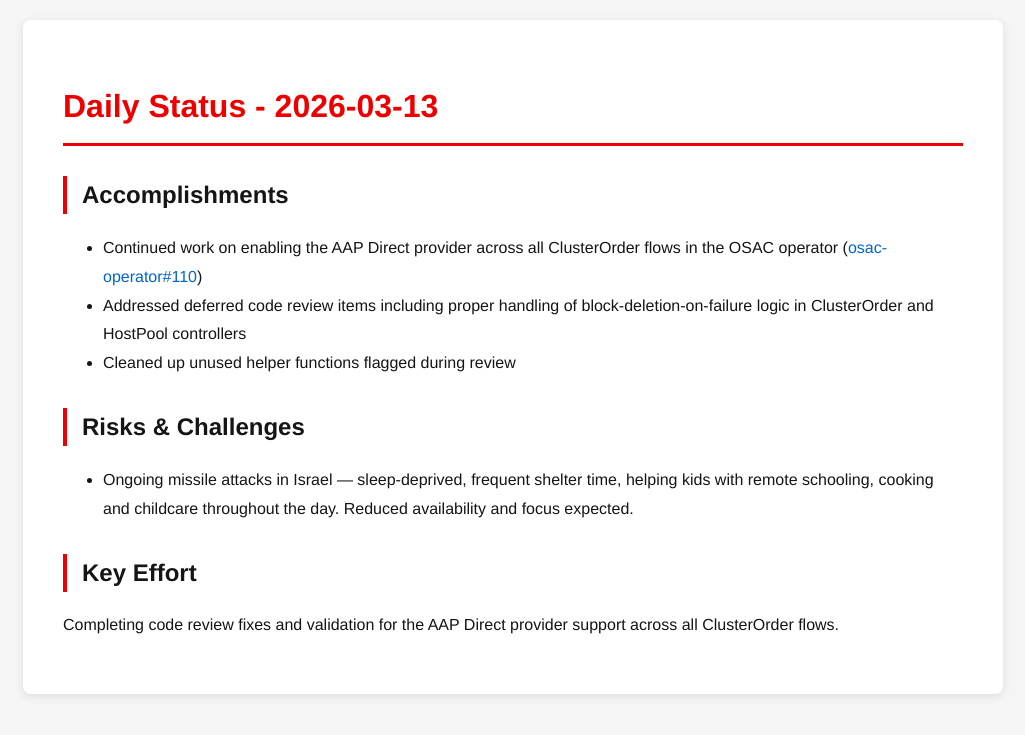
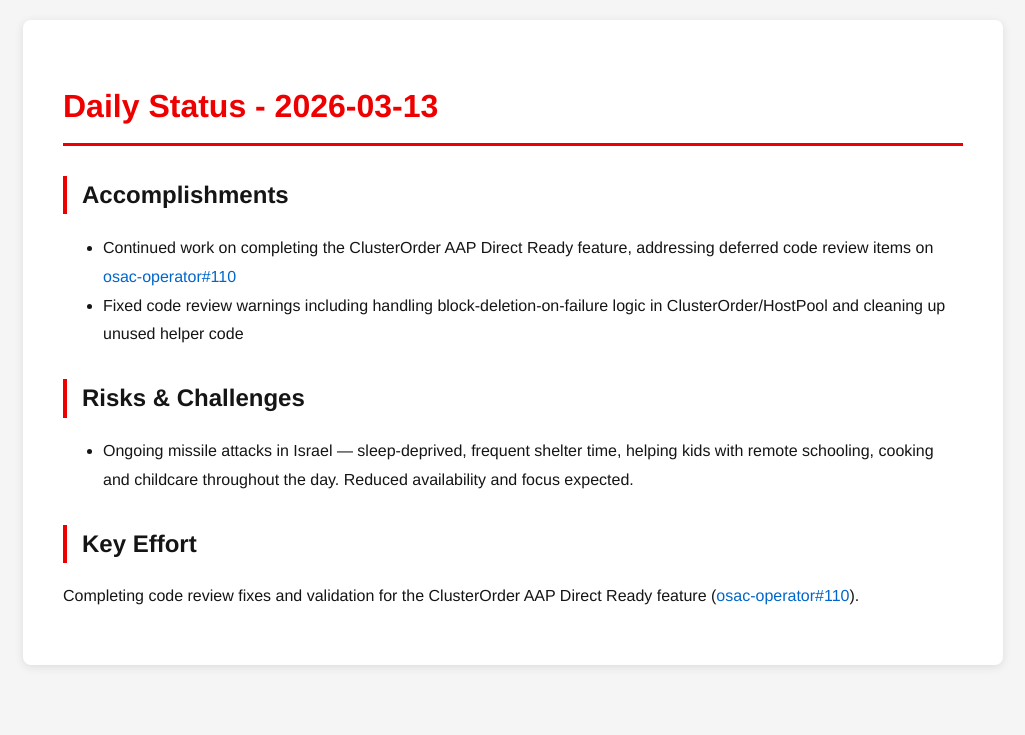
Before and after one commit to tzvatot/daily-status, a Jekyll site: the page built from 2026-03-13.md, in a window 1280 px wide. Shown: the top 735 px of the page, without its empty margins (127-1152 px from the left). Built offline with Jekyll 4.4.1, drawn with Linux system fonts in a browser that asks for light colours.

Commit message:
Daily status update - 2026-03-13

```diff
--- a/2026-03-13.md
+++ b/2026-03-13.md
@@ -7,12 +7,11 @@
 # Daily Status - 2026-03-13
 
 ## Accomplishments
-- Continued work on enabling the AAP Direct provider across all ClusterOrder flows in the OSAC operator ([osac-operator#110](https://github.com/osac-project/osac-operator/pull/110))
-- Addressed deferred code review items including proper handling of block-deletion-on-failure logic in ClusterOrder and HostPool controllers
-- Cleaned up unused helper functions flagged during review
+- Continued work on completing the ClusterOrder AAP Direct Ready feature, addressing deferred code review items on [osac-operator#110](https://github.com/osac-project/osac-operator/pull/110)
+- Fixed code review warnings including handling block-deletion-on-failure logic in ClusterOrder/HostPool and cleaning up unused helper code
 
 ## Risks & Challenges
 - Ongoing missile attacks in Israel — sleep-deprived, frequent shelter time, helping kids with remote schooling, cooking and childcare throughout the day. Reduced availability and focus expected.
 
 ## Key Effort
-Completing code review fixes and validation for the AAP Direct provider support across all ClusterOrder flows.
+Completing code review fixes and validation for the ClusterOrder AAP Direct Ready feature ([osac-operator#110](https://github.com/osac-project/osac-operator/pull/110)).
```
